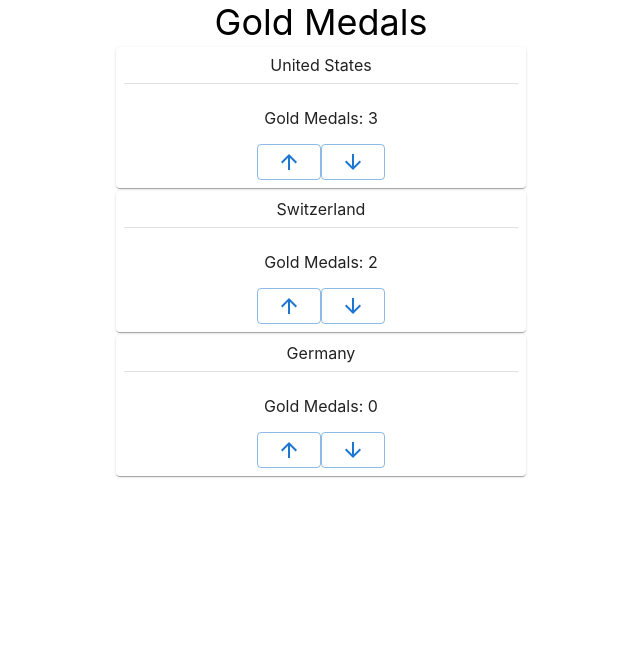
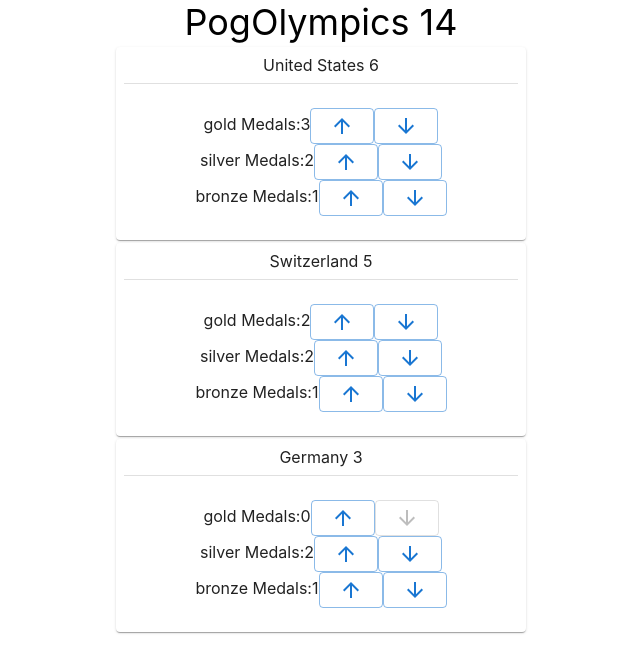
Before and after one commit to DavidSolano/gold-counterAWS, a React (Create React App) app: page / in a window 1280 px wide. Shown: the top 672 px of the page, without its empty margins (319-959 px from the left). Built offline with nearby package versions, Linux system fonts and the light colour scheme.

Commit message:
lab assignment

```diff
--- a/src/App.js
+++ b/src/App.js
@@ -5,23 +5,53 @@
 class App extends Component {
   state = {
     countries: [
-      { id: 1, name: 'United States', goldMedalCount: 3 },
-      { id: 2, name: 'Switzerland', goldMedalCount: 2 },
-      { id: 3, name: 'Germany', goldMedalCount: 0 }
+      { id: 1, name: 'United States', gold: 3, silver: 2, bronze: 1 },
+      { id: 2, name: 'Switzerland', gold: 2, silver: 2, bronze: 1  },
+      { id: 3, name: 'Germany', gold: 0, silver: 2, bronze: 1  }
+    ],
+    medals: [
+      { id: 1, name: 'gold' },
+      { id: 2, name: 'silver' },
+      { id: 3, name: 'bronze' }
     ]
+  }
+
+  handleIncrement = (countryId, medalName) => {
+    const countriesMutable = [...this.state.countries];
+    const idx = countriesMutable.findIndex((i) => i.id === countryId);
+    countriesMutable[idx][medalName] += 1;
+    this.setState({ countries: countriesMutable })
+  }
+
+  handleDecrament = (countryId, medalName) => {
+    const countriesMutable = [...this.state.countries];
+    const idx = countriesMutable.findIndex((l) => l.id === countryId)
+    countriesMutable[idx][medalName] -= 1;
+    this.setState({ countries: countriesMutable });
+  }
+
+  totalMedals() {
+    let total = 0;
+    this.state.medals.forEach(x => {
+      total += this.state.countries.reduce((o, t) => o + t[x.name], 0)
+    });
+    return total;
   }
 
   render() {
     return (
       <div>
         <header className='App-header'>
-          Gold Medals
+          PogOlympics { this.totalMedals() }
         </header>
 
         { this.state.countries.map(country =>
         <Country
           country={ country }
           key={ country.id }
+          medals={ this.state.medals }
+          handleIncrement={ this.handleIncrement }
+          handleDecrament={ this.handleDecrament }
         />) }
       </div>
     )
--- a/src/components/Country.jsx
+++ b/src/components/Country.jsx
@@ -1,28 +1,20 @@
-import ArrowUpwardIcon from '@mui/icons-material/ArrowUpward';
-import ArrowDownwardIcon from '@mui/icons-material/ArrowDownward';
 import { Box, CardContent, Divider, Card } from '@mui/material';
 import { Grid } from '@mui/material';
-import { Button } from '@mui/material';
 import React, { Component } from 'react';
+import Medal from './Medal';
 import '../App.css';
 
 class Country extends Component {
-    state = {
-        name: this.props.country.name,
-        gold: this.props.country.goldMedalCount
-    }
-
-    // updates gold stae property (1 click equals 1 gold)
-    handleIncrement = () =>{
-        console.log(this.state.gold)
-        this.setState({ gold: this.state.gold + 1 });
-    }
-
-    handleDecrament = () =>{
-        this.setState({ gold: this.state.gold -1 });
+    countryMedalTotal (country, medals) {
+        let total = 0;
+        medals.forEach(m => {
+            total += country[m.name];
+        });
+        return total;
     }
 
     render() {
+        const { country, medals, handleIncrement, handleDecrament } = this.props;
         return (
             <Box sx={{ flexGrow: 1 }}>
                 <Grid container margin="3px" justify="center" alignItems="center" style={{ minHeight: '10vh' }} columnSpacing={{ xs: 3, sm: 2, md: 3 }}>
@@ -30,18 +22,24 @@
                         <Grid item xs={4}>
                             <Card sx={{ p: 1 }}>
                                 <div className='contentGrid'>
-                                {this.state.name}
+                                    { country.name } { this.countryMedalTotal( country, medals )}
                                 </div>
 
                                 <Divider sx={{ my: 1 }} />
 
                                 <CardContent sx={{ my: .015 }}>
-                                Gold Medals: {this.state.gold}
+                                    { medals.map( medal =>
+                                        <Medal
+                                            key={ medal.id }
+                                            country={ country }
+                                            medal={ medal }
+                                            handleIncrement={ handleIncrement }
+                                            handleDecrament={ handleDecrament }
+                                        />)}
                                 </CardContent>
 
                                 <div>
-                                <Button className='funkyBtn' onClick={ this.handleIncrement } variant="outlined"><ArrowUpwardIcon /></Button>
-                                <Button className='funkyBtn' onClick={ this.handleDecrament } variant='outlined'><ArrowDownwardIcon /></Button>
+
                                 </div>
                             </Card>
 
--- /dev/null
+++ b/src/components/Medal.jsx
@@ -0,0 +1,21 @@
+import React, { Component } from 'react';
+import { Button } from '@mui/material';
+import ArrowUpwardIcon from '@mui/icons-material/ArrowUpward';
+import ArrowDownwardIcon from '@mui/icons-material/ArrowDownward';
+
+class Medal extends Component {
+    state = { }
+    render() {
+        const { country, medal, handleIncrement, handleDecrament } = this.props;
+
+        return (
+            <div>
+                { medal.name } Medals:{ country[medal.name] }
+                <Button onClick={ () => handleIncrement(country.id, medal.name) } variant="outlined"><ArrowUpwardIcon /></Button>
+                <Button disabled={ country[medal.name] === 0 } onClick={ () => handleDecrament(country.id, medal.name) } variant="outlined"><ArrowDownwardIcon /></Button>
+            </div>
+        )
+    }
+}
+
+export default Medal
```
Lines whose indentation alone changed are shown as unchanged.
